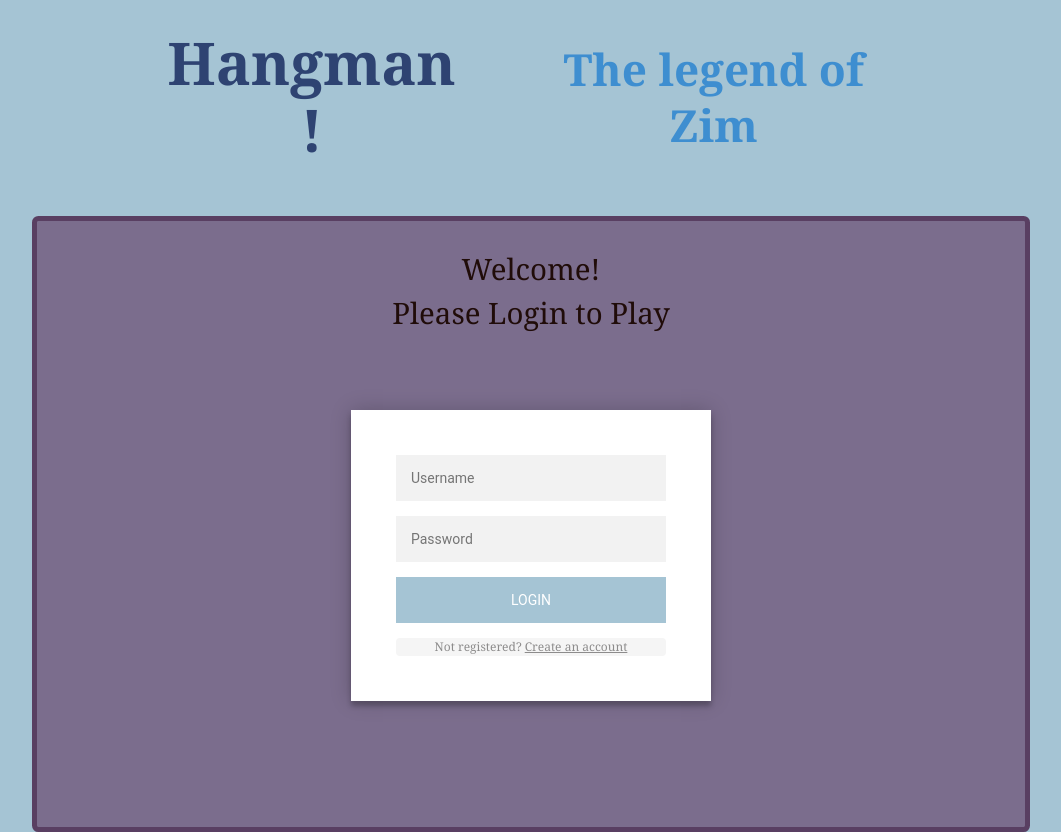
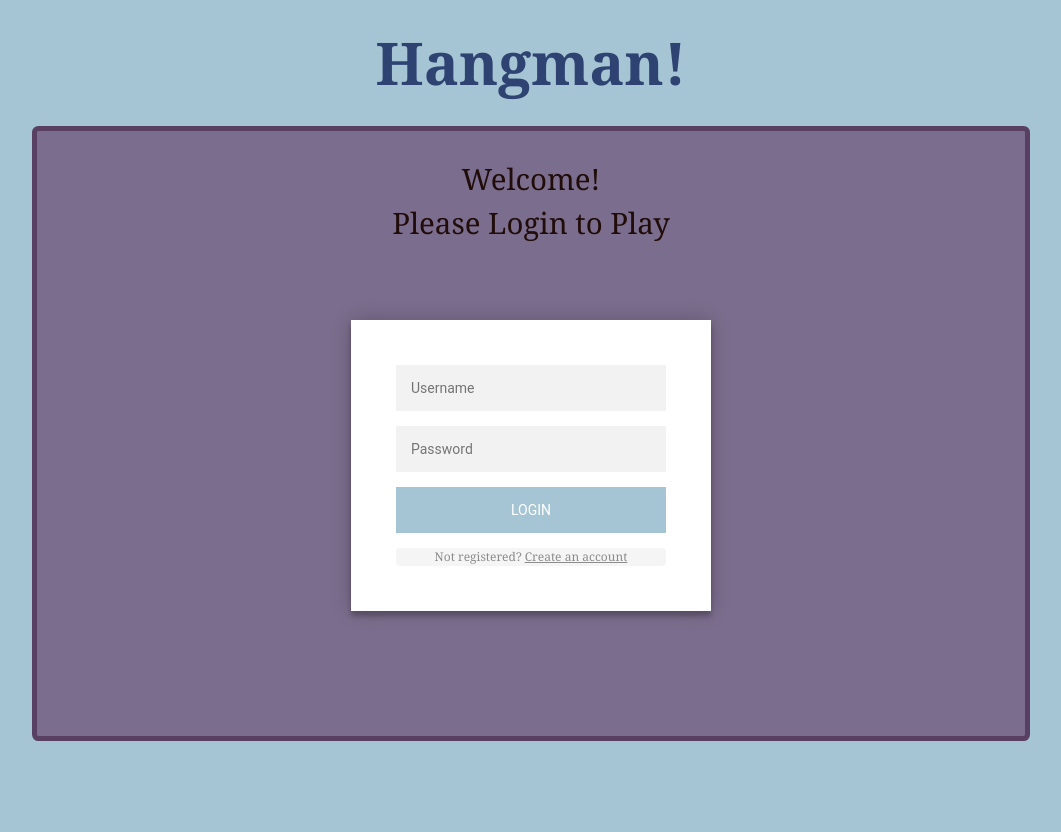
Before and after one commit to owenmccadden/app-team-presentation, a website: page index.html in a window 1280 px wide. Shown: the whole page, without its empty margins (109-1170 px from the left). After the commit the page ends 800 px from the top, so only its background shows below. Drawn offline with nearby package versions, Linux system fonts and the light colour scheme; a web font is replaced by a local one.

Commit message:
Update index.html

```diff
--- a/index.html
+++ b/index.html
@@ -3,7 +3,7 @@
     <head>
         <meta charset="utf-8">
         <meta name="viewport" content="width=device-width, initial-scale=1.0">
-        <link rel="stylesheet" href="node_modules/bulma/css/bulma.css">
+        <link rel="stylesheet" href="/node_modules/bulma/css/bulma.css">
         <link rel="stylesheet" href="styles.css">
         <link href="https://fonts.googleapis.com/css?family=Shrikhand&display=swap" rel="stylesheet">
         <title>Login</title>
@@ -12,7 +12,7 @@
         <div class="container">
             <header>
                 <h1 class="title">Hangman!</h1>
-                <h2 class="subtitle">The legend of Zim</h2>
+<!--                 <h2 class="subtitle">The legend of Zim</h2> -->
                 <!-- <div class = "subtitle">The legend of Zim</div> -->
                 <!-- <nav id="nav_menu">
                     <div class="wrapper">
```
